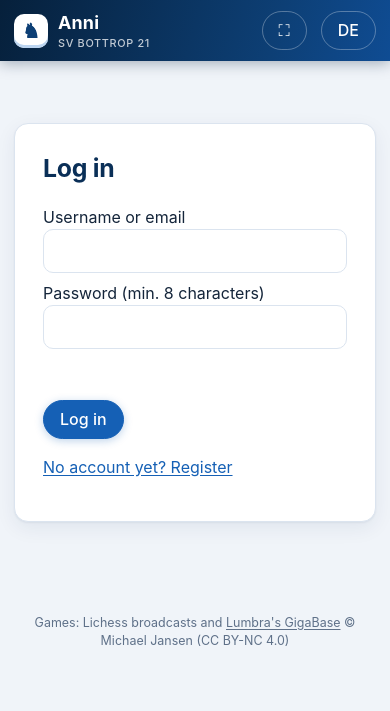
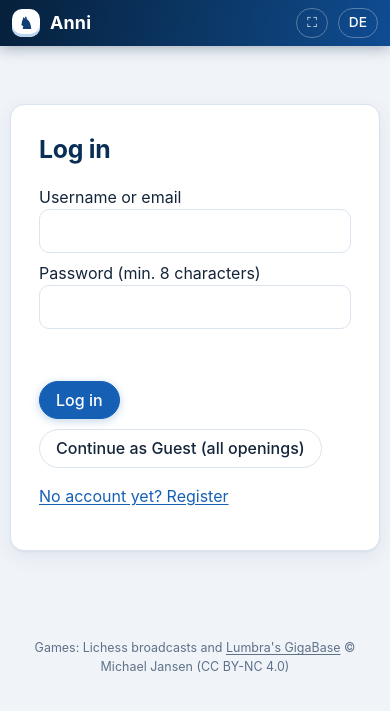
Before and after one commit to MartinLiebig/Anni, a PHP site: page / in a window 390 px wide. Shown: the top 711 px of the page. Run offline with PHP 8.4, Linux system fonts and the light colour scheme.

Commit message:
Fix iPhone board visibility (non-sticky compact top bar) and add Guest login with all openings selected

```diff
--- a/public/api/index.php
+++ b/public/api/index.php
@@ -35,7 +35,7 @@ $a = $_GET['a'] ?? '';
 $post = $_SERVER['REQUEST_METHOD'] === 'POST';
 $pdo = db();
 
-if ($post && !in_array($a, ['login', 'register'], true)) csrf();
+if ($post && !in_array($a, ['login', 'register', 'guest'], true)) csrf();
 
 switch ($a) {
   case 'me':
@@ -66,6 +66,18 @@ switch ($a) {
     if (!$r || !password_verify((string)($b['password'] ?? ''), $r['pass_hash'])) { usleep(300000); fail('bad_credentials', 401); }
     login_session((int)$r['id']);
     out(['user' => user_row((int)$r['id']), 'csrf' => $_SESSION['csrf']]);
+  }
+
+  case 'guest': {
+    $b = body();
+    $lang = in_array($b['lang'] ?? '', ['de', 'en'], true) ? $b['lang'] : 'de';
+    $name = 'guest_' . bin2hex(random_bytes(4));
+    $pdo->prepare('INSERT INTO users (username, email, pass_hash, is_admin, lang) VALUES (?,?,?,0,?)')
+        ->execute([$name, $name . '@guest.local', password_hash(bin2hex(random_bytes(16)), PASSWORD_DEFAULT), $lang]);
+    $uid = (int)$pdo->lastInsertId();
+    $pdo->prepare('INSERT INTO user_openings (user_id, eco) SELECT ?, eco FROM openings')->execute([$uid]);
+    login_session($uid);
+    out(['user' => user_row($uid), 'csrf' => $_SESSION['csrf']]);
   }
 
   case 'logout':
--- a/public/app.js
+++ b/public/app.js
@@ -95,9 +95,19 @@ function viewLogin(mode = 'login', errCode = '') {
       <p class="err" id="err">${errCode ? esc(errText({ code: errCode })) : ''}</p>
       <button class="primary">${reg ? t('register') : t('login')}</button>
       ${googleEnabled ? `<a class="btn google" href="api/oauth_google.php">${t('google_login')}</a>` : ''}
+      ${!reg ? `<button id="guest" type="button" class="btn google">${t('guest_login')}</button>` : ''}
       <p><a href="#" id="sw">${reg ? t('have_account') : t('no_account')}</a></p>
     </form>`);
   document.getElementById('sw').onclick = (e) => { e.preventDefault(); viewLogin(reg ? 'login' : 'register'); };
+  const gBtn = document.getElementById('guest');
+  if (gBtn) gBtn.onclick = async () => {
+    gBtn.disabled = true;
+    try {
+      const r = await api('guest', { body: { lang: getLang() } });
+      user = r.user; csrf = r.csrf; setLang(user.lang);
+      location.hash = '#/home';
+    } catch (err) { document.getElementById('err').textContent = errText(err); gBtn.disabled = false; }
+  };
   document.getElementById('f').onsubmit = async (e) => {
     e.preventDefault();
     const body = Object.fromEntries(new FormData(e.target));
--- a/public/i18n.js
+++ b/public/i18n.js
@@ -37,6 +37,7 @@ const D = {
     th_back: 'Grundreihenmatt', th_back_d: 'Der König ist durch eigene Bauern eingesperrt – ein klassisches Mattmotiv.',
     th_end: 'Endspiele', th_end_d: 'Grundlegende Endspiele sicher gewinnen oder halten.',
     theory_in: 'Theorie', theory_out: 'Außerhalb der Theorie', theory_left_after: 'Theorie verlassen nach', theory_moves: 'Buchzüge:',
+    guest_login: 'Als Gast fortfahren (alle Eröffnungen)',
   },
   en: {
     app: 'Chess Training', login: 'Log in', register: 'Register', logout: 'Log out',
@@ -76,6 +77,7 @@ const D = {
     th_back: 'Back-rank mate', th_back_d: 'The king is trapped behind its own pawns – a classic mating pattern.',
     th_end: 'Endgames', th_end_d: 'Win or hold the basic endgames with confidence.',
     theory_in: 'Theory', theory_out: 'Out of theory', theory_left_after: 'Left theory after', theory_moves: 'Book moves:',
+    guest_login: 'Continue as Guest (all openings)',
   },
 };
 
--- a/public/styles.css
+++ b/public/styles.css
@@ -106,7 +106,20 @@ textarea { width: 100%; resize: vertical; }
 .side { flex: 1 1 320px; min-width: 0; }
 .msg { min-height: 2.3em; font-weight: 600; margin: 6px 0; }
 .msg.ok { color: var(--ok); } .msg.bad { color: var(--bad); }
-@media (max-width: 860px) { .game-layout { flex-wrap: wrap; } .boardwrap { width: 100%; } .movelist, .movelist.tall { max-height: 220px; } }
+@media (max-width: 860px) {
+  .top { position: static; padding: 8px 12px; gap: 6px 10px; }
+  .brand .logo { width: 28px; height: 28px; font-size: 16px; }
+  .brand small { display: none; }
+  .top nav { order: 3; width: 100%; margin-left: 0; flex-wrap: nowrap; overflow-x: auto; scrollbar-width: none; }
+  .top nav::-webkit-scrollbar { display: none; }
+  .top a { padding: 5px 10px; font-size: .88rem; white-space: nowrap; }
+  .top .ghost { padding: 5px 10px; font-size: .86rem; }
+  main { padding: 10px 10px 24px; }
+  .game-layout { flex-wrap: wrap; }
+  .boardwrap { width: 100%; }
+  .board { max-width: calc(100dvh - 140px); margin: 0 auto; }
+  .movelist, .movelist.tall { max-height: 220px; }
+}
 
 /* players + event above the board */
 .gamehead { margin: 0 0 8px; }
```
